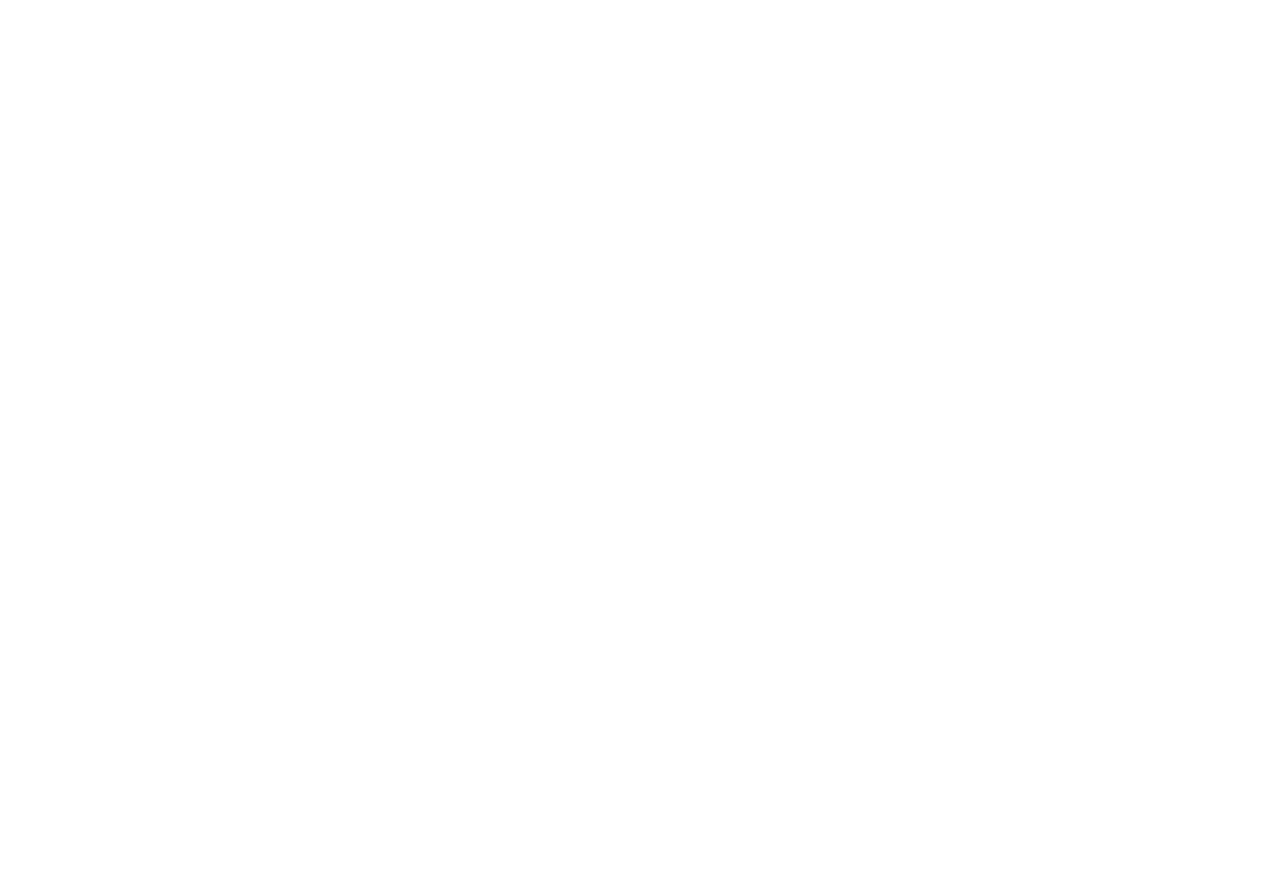
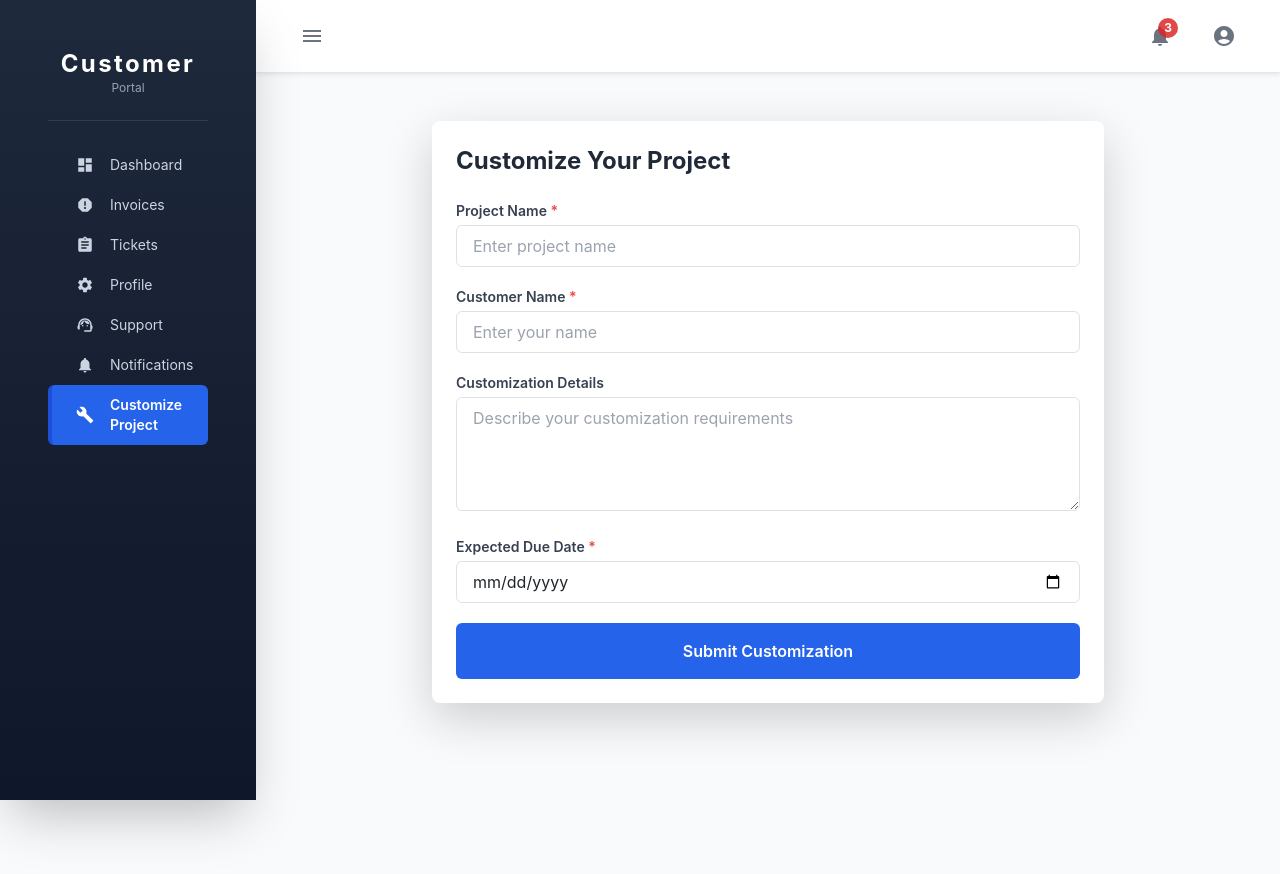
Before and after one commit to FrenitaFernandes/sales-crm, a React (Create React App) app: page /customer/customize-project in a window 1280 px wide. Before the commit this address had no page. Shown: the top 874 px of the page. Before the commit the page ends 800 px from the top, so only its background shows below. Built offline with nearby package versions, Linux system fonts and the light colour scheme.

Commit message:
project saved

```diff
--- a/src/App.js
+++ b/src/App.js
@@ -47,6 +47,7 @@
 import Profile from "./pages/customer/Profile";
 import Support from "./pages/customer/Support";
 import Notifications from "./pages/customer/Notifications";
+import CustomizeProject from "./pages/customer/CustomizeProject";
 
 
 
@@ -278,6 +279,14 @@
             </MainLayout>
           }
         />
+        <Route
+        path="/customer/customize-project"
+        element={
+        <MainLayout role="customer">
+        <CustomizeProject />
+        </MainLayout>
+    }
+    />
 
 
       </Routes>
--- a/src/components/layout/Sidebar.jsx
+++ b/src/components/layout/Sidebar.jsx
@@ -18,6 +18,7 @@
   MdEmail,
   MdPhone,
   MdDownload,
+  MdBuild,
 } from "react-icons/md";
 
 const iconMap = {
@@ -36,6 +37,7 @@
   email: <MdEmail className="icon" />,
   phone: <MdPhone className="icon" />,
   download: <MdDownload className="icon" />,
+  build: <MdBuild className="icon" />,
 };
 
 const getIcon = (name) => iconMap[name] || null;
@@ -153,7 +155,7 @@
       { name: "Profile", path: "/customer/profile", icon: "profile" },
       { name: "Support", path: "/customer/support", icon: "support" },
       { name: "Notifications", path: "/customer/notifications", icon: "notifications" },
-      { name: "Customization", path: "/customer/customization", icon: "customize" },
+      {name :"Customize Project",path: "/customer/customize-project",icon:"build"},
 
     ],
   };
--- /dev/null
+++ b/src/pages/customer/CustomizeProject.jsx
@@ -0,0 +1,130 @@
+import React, { useState } from "react";
+import axios from "axios";
+
+export default function CustomizeProject() {
+  const [formData, setFormData] = useState({
+    projectName: "",
+    customerName: "",
+    customizationDetails: "",
+    dueDate: "",
+  });
+
+  const [loading, setLoading] = useState(false);
+
+  const handleChange = (e) => {
+    setFormData({
+      ...formData,
+      [e.target.name]: e.target.value,
+    });
+  };
+
+  const handleSubmit = async (e) => {
+    e.preventDefault();
+    setLoading(true);
+
+    try {
+      await axios.post("http://localhost:5000/api/projects/create", formData);
+
+      alert("Project Customization Request Submitted Successfully!");
+
+      setFormData({
+        projectName: "",
+        customerName: "",
+        customizationDetails: "",
+        dueDate: "",
+      });
+
+    } catch (error) {
+      console.error("Error submitting project:", error);
+      alert("Something went wrong!");
+    } finally {
+      setLoading(false);
+    }
+  };
+
+  return (
+    <div className="p-6 bg-gray-50 min-h-screen flex justify-center items-start">
+      <div className="bg-white shadow-lg rounded-lg w-full max-w-2xl p-6">
+
+        <h2 className="text-2xl font-bold text-gray-800 mb-6">
+          Customize Your Project
+        </h2>
+
+        <form onSubmit={handleSubmit} className="space-y-5">
+
+          {/* Project Name */}
+          <div>
+            <label className="block text-sm font-semibold text-gray-700 mb-1">
+              Project Name <span className="text-red-500">*</span>
+            </label>
+            <input
+              type="text"
+              name="projectName"
+              value={formData.projectName}
+              onChange={handleChange}
+              required
+              className="w-full border border-gray-300 px-3 py-2 rounded-md focus:ring-2 focus:ring-blue-500 focus:outline-none"
+              placeholder="Enter project name"
+            />
+          </div>
+
+          {/* Customer Name */}
+          <div>
+            <label className="block text-sm font-semibold text-gray-700 mb-1">
+              Customer Name <span className="text-red-500">*</span>
+            </label>
+            <input
+              type="text"
+              name="customerName"
+              value={formData.customerName}
+              onChange={handleChange}
+              required
+              className="w-full border border-gray-300 px-3 py-2 rounded-md focus:ring-2 focus:ring-blue-500 focus:outline-none"
+              placeholder="Enter your name"
+            />
+          </div>
+
+          {/* Customization Details */}
+          <div>
+            <label className="block text-sm font-semibold text-gray-700 mb-1">
+              Customization Details
+            </label>
+            <textarea
+              name="customizationDetails"
+              value={formData.customizationDetails}
+              onChange={handleChange}
+              rows="4"
+              className="w-full border border-gray-300 px-3 py-2 rounded-md focus:ring-2 focus:ring-blue-500 focus:outline-none"
+              placeholder="Describe your customization requirements"
+            />
+          </div>
+
+          {/* Due Date */}
+          <div>
+            <label className="block text-sm font-semibold text-gray-700 mb-1">
+              Expected Due Date <span className="text-red-500">*</span>
+            </label>
+            <input
+              type="date"
+              name="dueDate"
+              value={formData.dueDate}
+              onChange={handleChange}
+              required
+              className="w-full border border-gray-300 px-3 py-2 rounded-md focus:ring-2 focus:ring-blue-500 focus:outline-none"
+            />
+          </div>
+
+          {/* Submit Button */}
+          <button
+            type="submit"
+            disabled={loading}
+            className="w-full bg-blue-600 text-white py-3 rounded-md font-semibold hover:bg-blue-700 transition"
+          >
+            {loading ? "Submitting..." : "Submit Customization"}
+          </button>
+
+        </form>
+      </div>
+    </div>
+  );
+}
```
